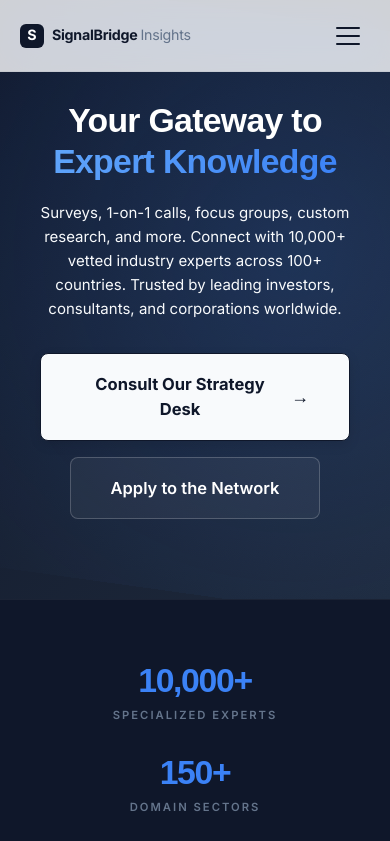
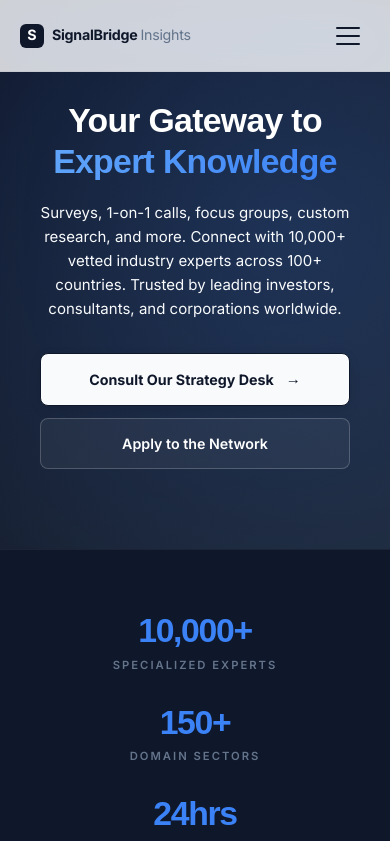
Before and after one commit to skydani26/signalbridge-insights, a Next.js app: page / in a window 390 px wide. Shown: the top 841 px of the page. Built offline with nearby package versions, Linux system fonts and the light colour scheme; a web font is replaced by a local one.

Commit message:
fix: resize mobile hero buttons for better balance

```diff
--- a/src/app/home.module.css
+++ b/src/app/home.module.css
@@ -1182,7 +1182,22 @@
     }
 
     .heroButtons {
-        gap: 16px;
+        gap: 12px;
+        width: 100%;
+        max-width: 320px;
+        /* Constrain width for a more focused look */
+    }
+
+    .btnHeroPrimary,
+    .btnHeroSecondary {
+        padding: 14px 24px;
+        font-size: 0.95rem;
+        width: 100%;
+        justify-content: center;
+    }
+
+    .btnHeroPrimary span {
+        font-size: 1rem !important;
     }
 
     .credibilitySection,
```
